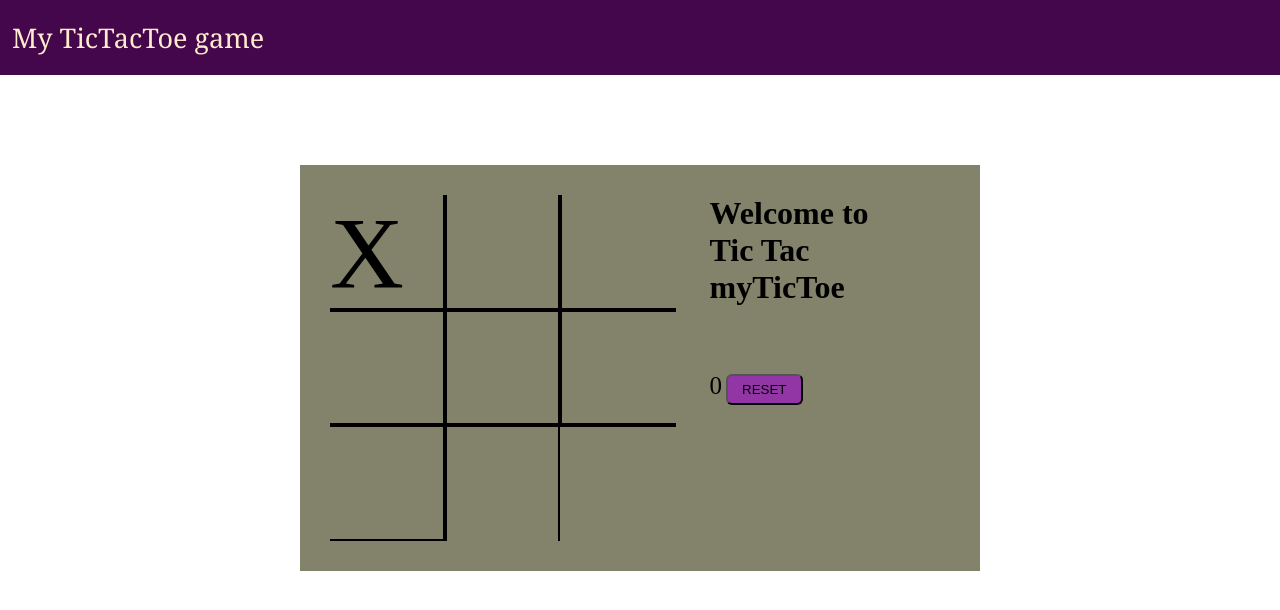
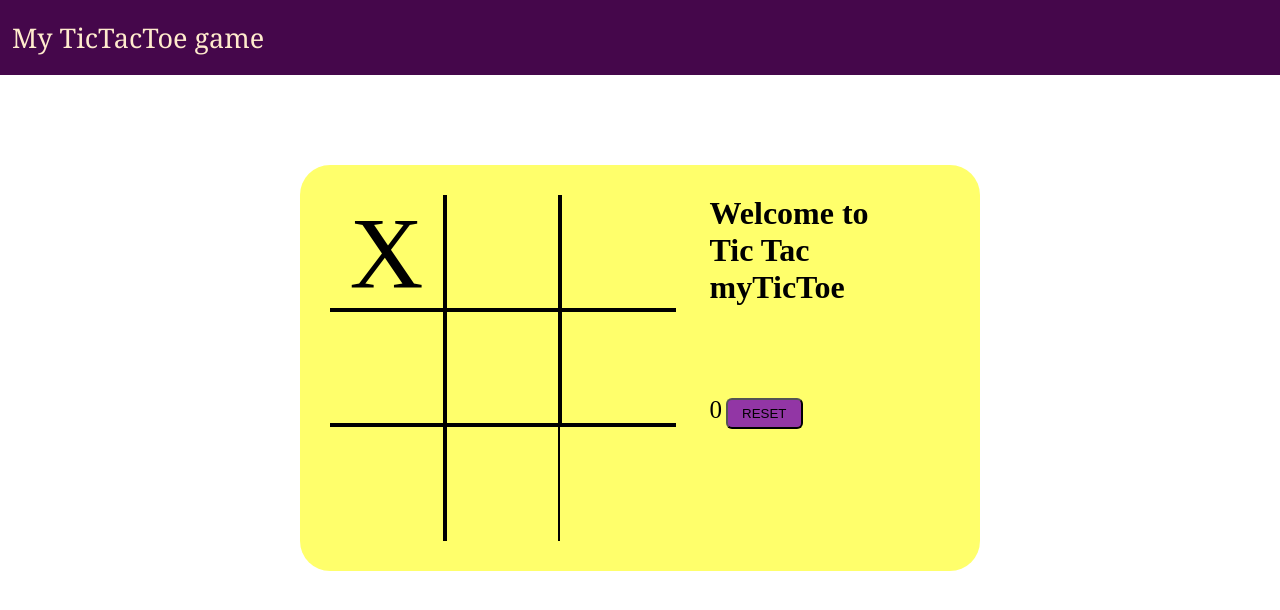
Before and after one commit to SrijanSamridh/FrontEnd-E-magazine-site-, a plain HTML site: page TrusteeShip/webProject/Gameconer2/game zone/tic tac game/tictac.html in a window 1280 px wide. Both pictures are taken after a click on the element 387 px from the left and 252 px from the top of the page. Drawn offline with Linux system fonts and the light colour scheme.

Commit message:
game-zone updated

```diff
--- a/TrusteeShip/webProject/Gameconer2/game zone/tic tac game/main.js
+++ b/TrusteeShip/webProject/Gameconer2/game zone/tic tac game/main.js
@@ -7,7 +7,7 @@ const changeTurn = () =>{
 let gameover = false;
 
 const checkWin= () =>{
-    let boxtext = document.getElementsByClassName('boxtext');
+    let boxText = document.getElementsByClassName('boxText');
     let wins = [
         [0,1,2,5,5,0],
         [3,4,5 ,5,15,0],
@@ -19,10 +19,10 @@ const checkWin= () =>{
         [2,4,6,5,15,135],
     ]
    wins.forEach(e =>{
-       if((boxtext[e[0]].innerText === boxtext[e[1]].innerText) && (boxtext[e[2]].innerText === boxtext[e[1]].innerText) && (boxtext[e[0]].innerText !== '')){
-           document.querySelector('.info').innerText = boxtext[e[0]].innerText  + ' is  WON '
+       if((boxText[e[0]].innerText === boxText[e[1]].innerText) && (boxText[e[2]].innerText === boxText[e[1]].innerText) && (boxText[e[0]].innerText !== '')){
+           document.querySelector('.info').innerText = boxText[e[0]].innerText  + ' is  WON '
            gameover = true;
-           document.querySelector('.imgbox').getElementsByTagName('img')[0].style.width = "100%"
+           document.querySelector('.imgBox').getElementsByTagName('img')[0].style.width = "100%"
            document.querySelector(".line").style.transform = `translate(${e[3]}vw, ${e[4]}vw , ${e[5]}deg)`
 
        }
@@ -31,10 +31,10 @@ const checkWin= () =>{
 
 let boxes = document.getElementsByClassName("box");
 Array.from(boxes).forEach(element =>{
-    let boxtext = element.querySelector('.boxtext');
+    let boxText = element.querySelector('.boxText');
     element.addEventListener('click',()=>{
-        if(boxtext.innerText === ''){
-            boxtext.innerText = turn;
+        if(boxText.innerText === ''){
+            boxText.innerText = turn;
             turn = changeTurn();
              changeTurn();
             checkWin();
@@ -47,8 +47,8 @@ Array.from(boxes).forEach(element =>{
 })
 
 Reset.addEventListener('click',()=>{
-    let boxtexts = document.querySelectorAll('.boxtext');
-    Array.from(boxtexts).forEach(element => {
+    let boxTexts = document.querySelectorAll('.boxText');
+    Array.from(boxTexts).forEach(element => {
         element.innerText = ""
     });
     turn = "X";
@@ -57,7 +57,7 @@ Reset.addEventListener('click',()=>{
 
 
         document.getElementsByClassName("info")[0].innerText = turn;
-        document.querySelector('.imgbox').getElementsByTagName('img')[0].style.width = "0px"
+        document.querySelector('.imgBox').getElementsByTagName('img')[0].style.width = "0px"
 
 
 
--- a/TrusteeShip/webProject/Gameconer2/game zone/tic tac game/style.css
+++ b/TrusteeShip/webProject/Gameconer2/game zone/tic tac game/style.css
@@ -16,8 +16,10 @@ nav ul{
     list-style: none;
 }
 .gameContainer{
-    background-color:#83836b;
+/*     background-color:#83836b;  */
+    background-color:#ffff0094;
     display: flex;
+    border-radius: 30px;
     justify-content: center;
     margin: 90px 300px;
     padding: 30px;
@@ -36,10 +38,12 @@ nav ul{
 .box{
      border: 2px solid black;
     font-size: 8vw;
+/*     background-color: rgba(13, 90, 10, 0.685); */
     cursor: pointer;
+    text-align:center;
 }
 .box:hover{
-    background-color: rgba(13, 90, 10, 0.685);
+    background-color: rgb(75 255 0 / 57%);
 }
 
 .gameInfo{
@@ -58,8 +62,9 @@ nav ul{
     border-bottom: 0;
 }
 
-.imgbox img{
+.imgBox img{
     width:0;
+    margin:10px;
     transition: width is ease-in-out;
 }
 
--- a/TrusteeShip/webProject/Gameconer2/game zone/tic tac game/tictac.html
+++ b/TrusteeShip/webProject/Gameconer2/game zone/tic tac game/tictac.html
@@ -4,7 +4,7 @@
     <meta charset="UTF-8">
     <meta http-equiv="-UA-Compatible" content="IE=edge">
     <meta name="viewport" content="width=device-width, initial-scale=1.0">
-    <link rel = stylesheet href = "style.css">
+    <link rel=stylesheet href="style.css">
     <title>Tic tac toe game</title>
 </head>
 <body>
@@ -16,24 +16,26 @@
     <div class="gameContainer">
         <!-- <div class="line style = transform:translate(5vw,15vw) rotate(45deg);"></div> -->
         <div class="container">
-            <div class="box bt-0 bl-0"><span class="boxtext"></span></div>
-            <div class="box bt-0"><span class="boxtext"></span></div>
-            <div class="box bt-0 br-0"><span class="boxtext"></span></div>
-            <div class="box bl-0"><span class="boxtext"></span></div>
-            <div class="box"><span class="boxtext"></span></div>
-            <div class="box br-0"><span class="boxtext"></span></div>
-            <div class="box bl-0"><span class="boxtext"></span></div>
-            <div class="box bb-0"><span class="boxtext"></span></div>
-            <div class="box bb-0 br-0 bb-0 bl-0"><span class="boxtext"></span></div>
+            <div class="box bt-0 bl-0"><span class="boxText"></span></div>
+            <div class="box bt-0"><span class="boxText"></span></div>
+            <div class="box bt-0 br-0"><span class="boxText"></span></div>
+            <div class="box bl-0"><span class="boxText"></span></div>
+            <div class="box"><span class="boxText"></span></div>
+            <div class="box br-0"><span class="boxText"></span></div>
+            <div class="box bl-0 bb-0"><span class="boxText"></span></div>
+            <div class="box bb-0"><span class="boxText"></span></div>
+            <div class="box bb-0 br-0 bb-0 bl-0"><span class="boxText"></span></div>
         </div>
         <div class="gameInfo">
             <h1>Welcome to Tic Tac myTicToe</h1>
+            <div class="imgBox">
+                <img src = "panda.gif"
+                     style="border-radius:30px;"
+                >
+            </div>
             <div>
                 <span class = "info"></span>
                 <button id = "Reset">RESET</button>
-            </div>
-            <div class="imgbox">
-                <img src = "panda.gif">
             </div>
         </div>
     </div>
```
